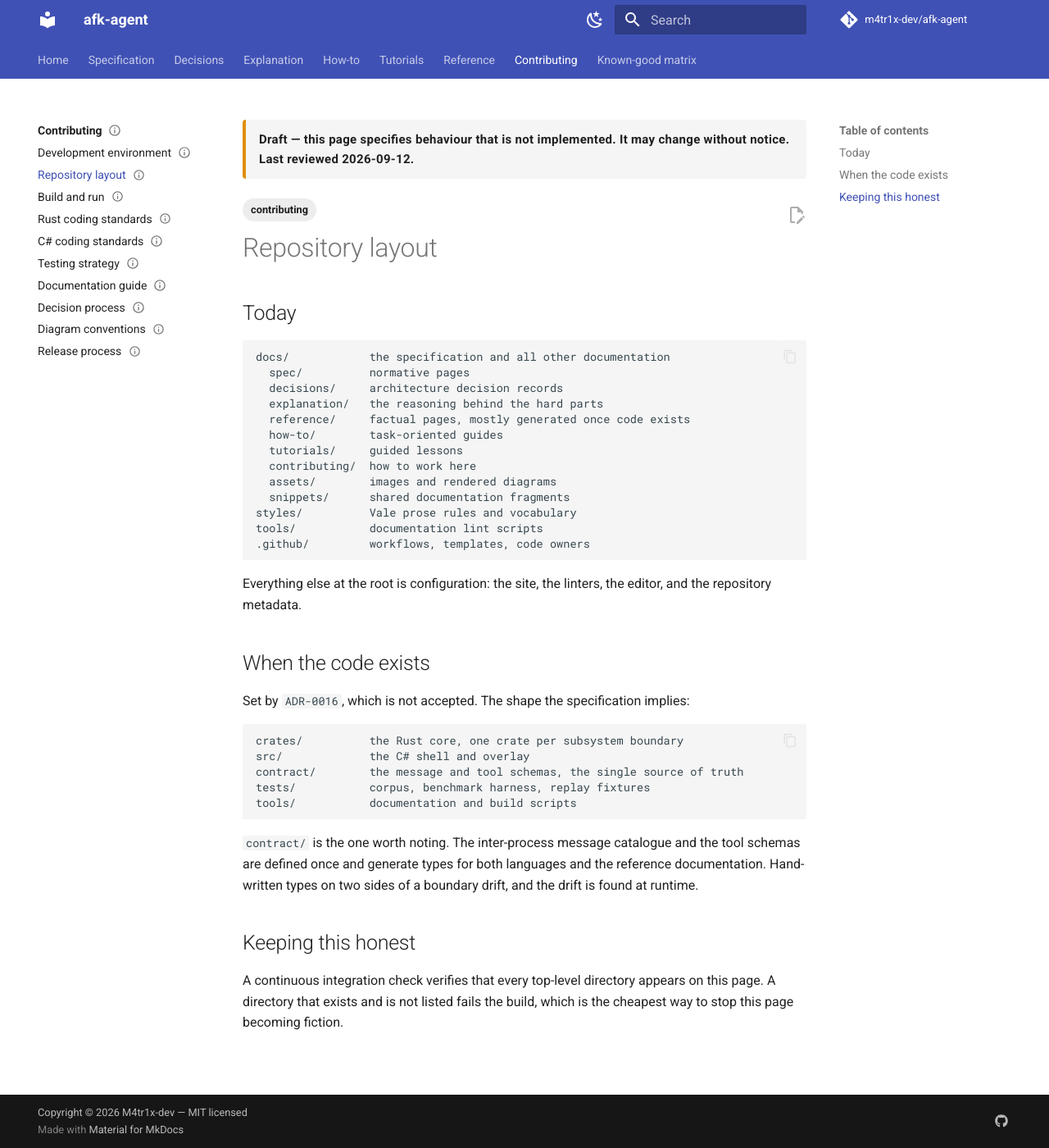
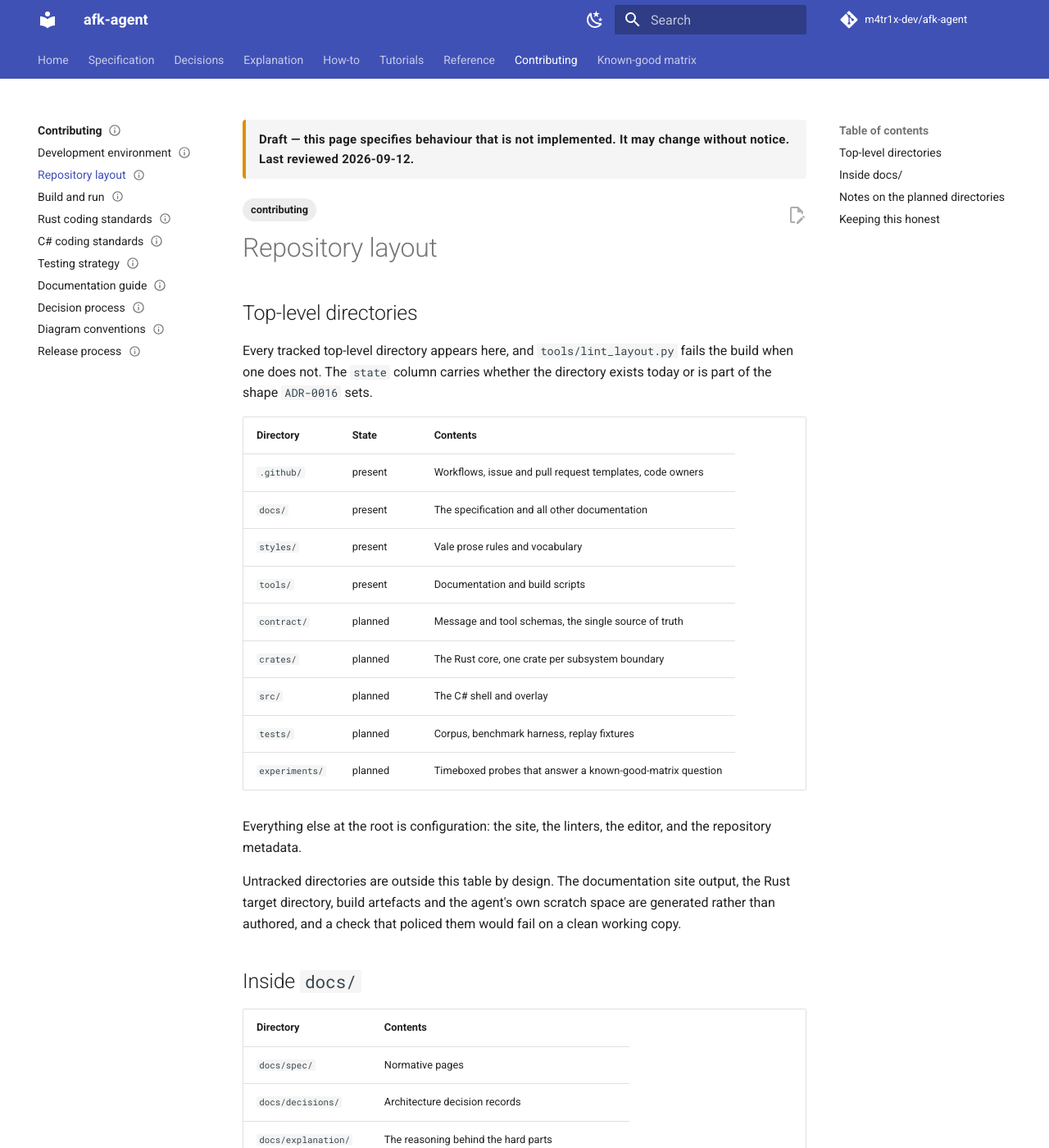
Before and after one commit to m4tr1x-dev/afk-agent, an MkDocs documentation site: the page built from docs/contributing/repository-layout.md, in a window 1280 px wide and 1400 px high. Shown: the whole window at 82% size. Built offline with MkDocs 1.6.1 and Material for MkDocs 9.7.7, drawn with Linux system fonts in a browser that asks for light colours; comment, search, counter and statistics services are not loaded; some of the changed text lies outside the part shown.

Commit message:
feat(tools): check every tracked top-level directory is documented (#7)
The layout page has promised this check since it was written. Without it the
page was a description that drifted the moment someone added a directory,
which is the failure mode the page itself warns about — and the next milestone
adds five directories at once.

Restructure the page into a table with a `state` column and add
`tools/lint_layout.py`, which compares it against `git ls-files`. The check
fails in three directions: a tracked directory missing from the table, a row
marked `present` that contains nothing, and a row marked `planned` whose
directory has arrived. The third is the one that matters over time, because
adding a directory is memorable and moving its row is not.

Runs in a new `repo-quality` workflow with no path filter. A path filter would
let through exactly the change the check exists to catch: a pull request that
adds a top-level directory and touches no documentation.

Also records `ADR-0016` in the page's `decisions` front matter and drops the
stale claim that it is not accepted.

Co-authored-by: Claude Opus 5 <noreply@anthropic.com>

````diff
--- a/docs/contributing/repository-layout.md
+++ b/docs/contributing/repository-layout.md
@@ -8,50 +8,80 @@ last_reviewed: 2026-09-12
 applies_to: unreleased
 tags: [contributing]
 requirements: []
-decisions: []
+decisions: [ADR-0016]
 generated: false
 ---
 
 # Repository layout
 
-## Today
+## Top-level directories
 
-```text
-docs/            the specification and all other documentation
-  spec/          normative pages
-  decisions/     architecture decision records
-  explanation/   the reasoning behind the hard parts
-  reference/     factual pages, mostly generated once code exists
-  how-to/        task-oriented guides
-  tutorials/     guided lessons
-  contributing/  how to work here
-  assets/        images and rendered diagrams
-  snippets/      shared documentation fragments
-styles/          Vale prose rules and vocabulary
-tools/           documentation lint scripts
-.github/         workflows, templates, code owners
-```
+Every tracked top-level directory appears here, and `tools/lint_layout.py`
+fails the build when one does not. The `state` column carries whether the
+directory exists today or is part of the shape `ADR-0016` sets.
 
-Everything else at the root is configuration: the site, the linters, the editor, and the repository metadata.
+| Directory | State | Contents |
+| --- | --- | --- |
+| `.github/` | present | Workflows, issue and pull request templates, code owners |
+| `docs/` | present | The specification and all other documentation |
+| `styles/` | present | Vale prose rules and vocabulary |
+| `tools/` | present | Documentation and build scripts |
+| `contract/` | planned | Message and tool schemas, the single source of truth |
+| `crates/` | planned | The Rust core, one crate per subsystem boundary |
+| `src/` | planned | The C# shell and overlay |
+| `tests/` | planned | Corpus, benchmark harness, replay fixtures |
+| `experiments/` | planned | Timeboxed probes that answer a known-good-matrix question |
 
-## When the code exists
+Everything else at the root is configuration: the site, the linters, the
+editor, and the repository metadata.
 
-Set by `ADR-0016`, which is not accepted.
-The shape the specification implies:
+Untracked directories are outside this table by design. The documentation site
+output, the Rust target directory, build artefacts and the agent's own scratch
+space are generated rather than authored, and a check that policed them would
+fail on a clean working copy.
 
-```text
-crates/          the Rust core, one crate per subsystem boundary
-src/             the C# shell and overlay
-contract/        the message and tool schemas, the single source of truth
-tests/           corpus, benchmark harness, replay fixtures
-tools/           documentation and build scripts
-```
+## Inside `docs/`
 
-`contract/` is the one worth noting.
-The inter-process message catalogue and the tool schemas are defined once and generate types for both languages and the reference documentation.
-Hand-written types on two sides of a boundary drift, and the drift is found at runtime.
+| Directory | Contents |
+| --- | --- |
+| `docs/spec/` | Normative pages |
+| `docs/decisions/` | Architecture decision records |
+| `docs/explanation/` | The reasoning behind the hard parts |
+| `docs/reference/` | Factual pages, mostly generated once code exists |
+| `docs/how-to/` | Task-oriented guides |
+| `docs/tutorials/` | Guided lessons |
+| `docs/contributing/` | How to work here |
+| `docs/assets/` | Images and rendered diagrams |
+| `docs/snippets/` | Shared documentation fragments |
+
+## Notes on the planned directories
+
+`ADR-0016` is accepted and sets the shape above.
+
+`contract/` is the one worth noting. The inter-process message catalogue and
+the tool schemas are defined once and generate types for both languages and the
+reference documentation. Hand-written types on two sides of a boundary drift,
+and the drift is found at runtime.
+
+`experiments/` holds the probes that answer the questions in the
+[known-good matrix](../known-good-matrix.md). Three rules govern it, because a
+directory of throwaway code otherwise becomes a second codebase held to no
+standard and deleted by nobody:
+
+- No crate under `crates/` depends on anything in it.
+- Each subdirectory is named `NN-topic/`, where `NN` matches the matrix
+  question it answers.
+- Each carries a `findings.md` and a `results/` directory of raw artefacts.
+
+It is archived when the last question it holds is resolved. Porting probe code
+into a real crate is an explicit, reviewed act rather than a move.
 
 ## Keeping this honest
 
-A continuous integration check verifies that every top-level directory appears on this page.
-A directory that exists and is not listed fails the build, which is the cheapest way to stop this page becoming fiction.
+`tools/lint_layout.py` runs on every pull request and compares the table above
+against the tracked contents of the repository. It fails in both directions: a
+tracked directory missing from the table, a row marked `present` that contains
+nothing, and a row marked `planned` whose directory has arrived.
+
+The third case is the one that matters over time. Adding a directory is
+memorable; moving its row from `planned` to `present` is not.
````
Also changed, not shown: 2 other files.
